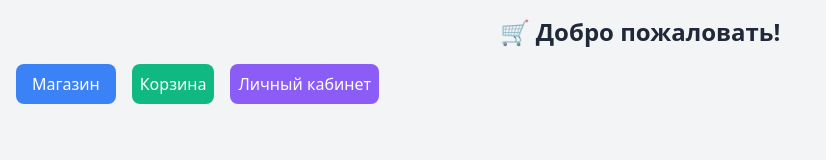
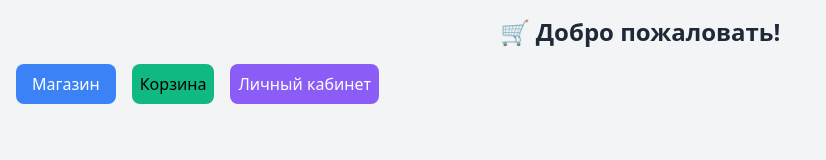
Before and after one commit to InterWhite777/telegram-store, a plain HTML site: page index.html in a window 1280 px wide. Shown: the whole page, without its empty margins (0-826 px from the left). Drawn offline with nearby package versions, Linux system fonts and the light colour scheme.

Commit message:
Update index.html

```diff
--- a/index.html
+++ b/index.html
@@ -14,7 +14,7 @@
 
     <div class="flex space-x-4">
       <button onclick="openSection('store')" class="bg-blue-500 text-white px-4 py-2 rounded-lg hover:bg-blue-600">Магазин</button>
-      <button onclick="openSection('cart')" class="bg-green-500 text-white px-2 py-2 rounded-lg hover:bg-green-600">Корзина</button>
+      <button onclick="openSection('cart')" class="bg-green-500 text-black px-2 py-2 rounded-lg hover:bg-green-600">Корзина</button>
       <button onclick="openSection('profile')" class="bg-purple-500 text-white px-2 py-2 rounded-lg hover:bg-purple-600">Личный кабинет</button>
     </div>
   </div>
```
